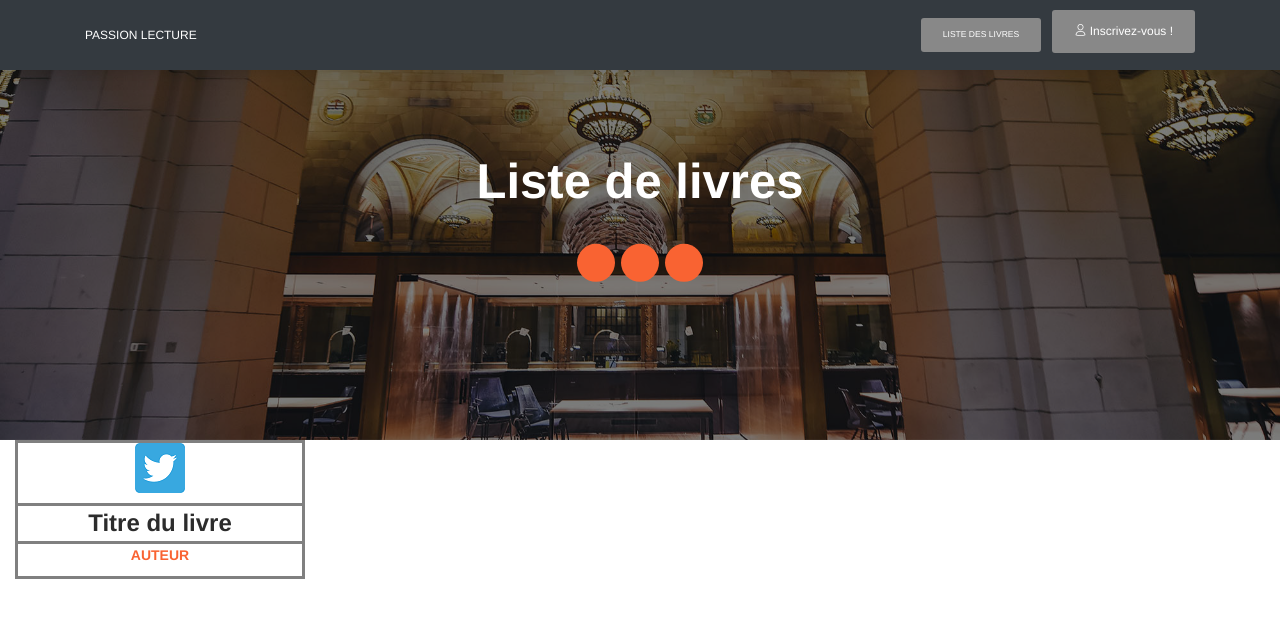
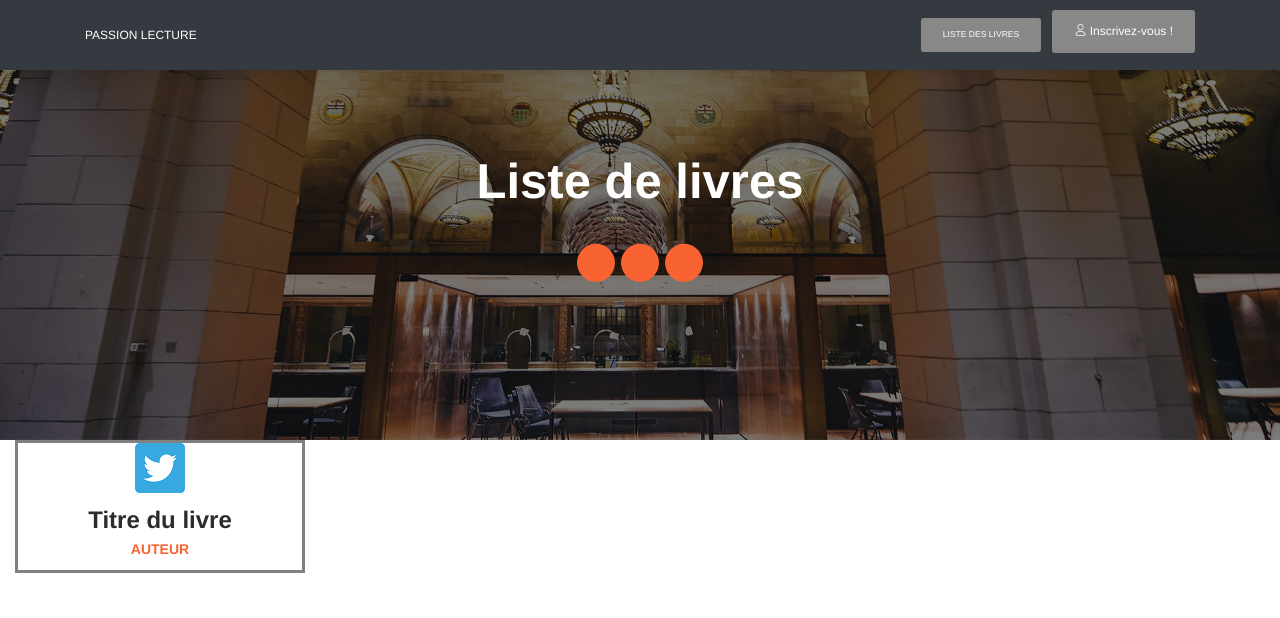
Before and after one commit to Nyaaw/P_Web2, a PHP site: page /library.php in a window 1280 px wide. Shown: the top 618 px of the page. Run offline with PHP 8.4, Linux system fonts and the light colour scheme; some libraries are stand-ins or nearby versions; some web fonts are replaced.

Commit message:
Ajout de commentaire pour script.php

```diff
--- a/assets/css/style.css
+++ b/assets/css/style.css
@@ -15,7 +15,6 @@
 .booktitle{
     margin-top: 10px;
     margin-bottom: 10px;
-    border-top: solid 3px grey;
 }
 .cardbook{
     border: solid 3px grey;
--- a/script.php
+++ b/script.php
@@ -1,9 +1,9 @@
 <?php
 /**
- * Created by PhpStorm.
- * User: rossetlo
+ * ETML
+ * Auteur: rossetlo
  * Date: 19.01.2018
- * Time: 10:45
+ * Description : Regroupe tous les scripts des pages bootstrap pour devoir juste include une fois.
  */
 ?>
 <!--   Core JS Files   -->
```
